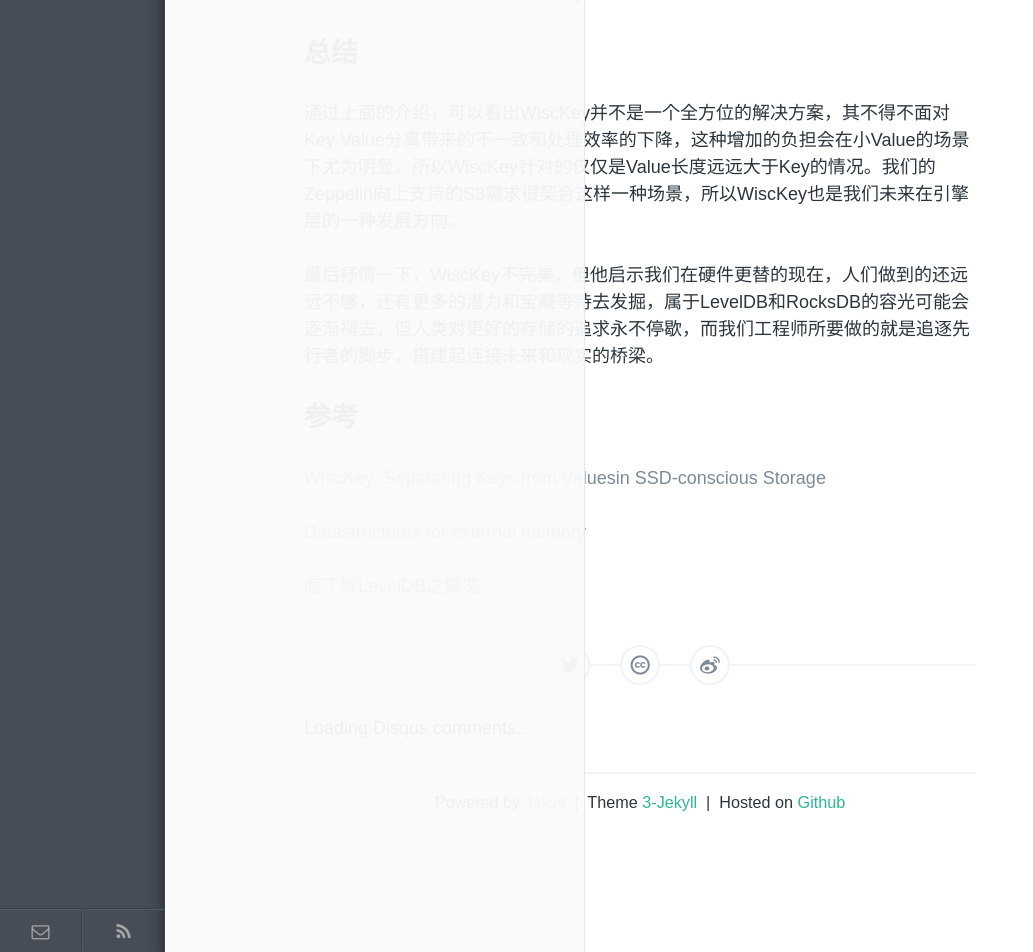
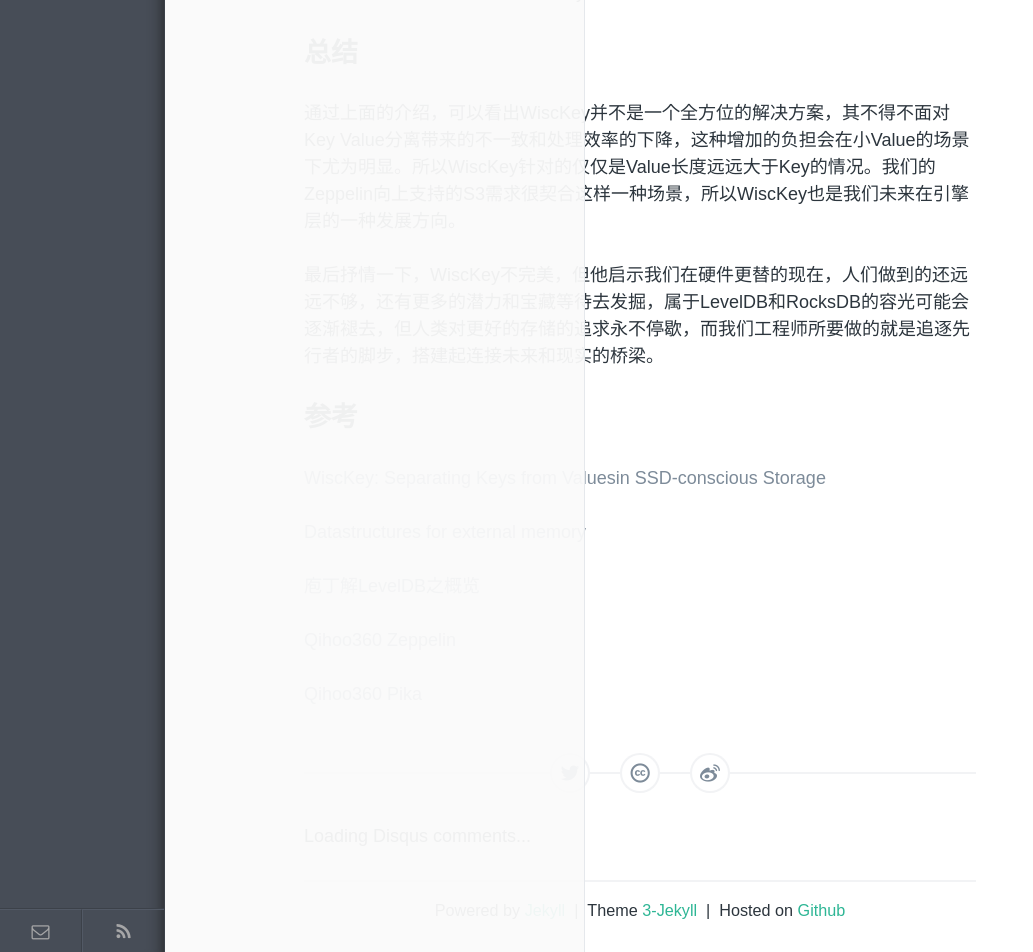
Before and after one commit to CatKang/catkang.github.io, a Jekyll site: the page built from _posts/tech/2017-04-30-lsm-upon-ssd.md, in a window 1280 px wide. Shown: the part 4021-4973 px from the top of the page, without its empty margins (0-1033 px from the left). Built offline with Jekyll 4.4.1, drawn with Linux system fonts in a browser that asks for light colours; comment, search, counter and statistics services are not loaded.

Commit message:
add github link

```diff
--- a/_posts/tech/2017-04-30-lsm-upon-ssd.md
+++ b/_posts/tech/2017-04-30-lsm-upon-ssd.md
@@ -106,3 +106,7 @@ WicsKey给出的解决方案，是在启动时对Key， Value进行检查：
 [Datastructures for external memory](http://blog.omega-prime.co.uk/?p=197)
 
 [庖丁解LevelDB之概览](http://catkang.github.io/2017/01/07/leveldb-summary.html)
+
+[Qihoo360 Zeppelin](https://github.com/Qihoo360/zeppelin)
+
+[Qihoo360 Pika](https://github.com/Qihoo360/pika)
```
